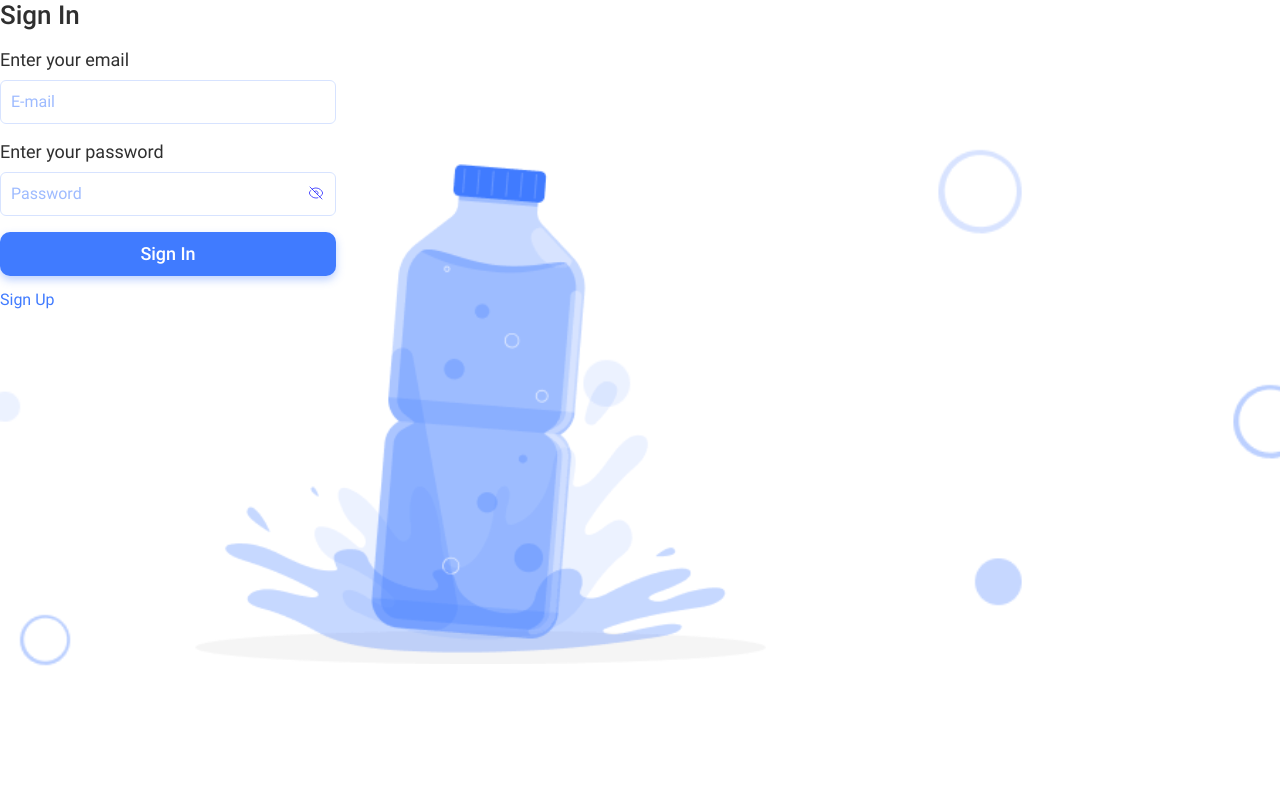
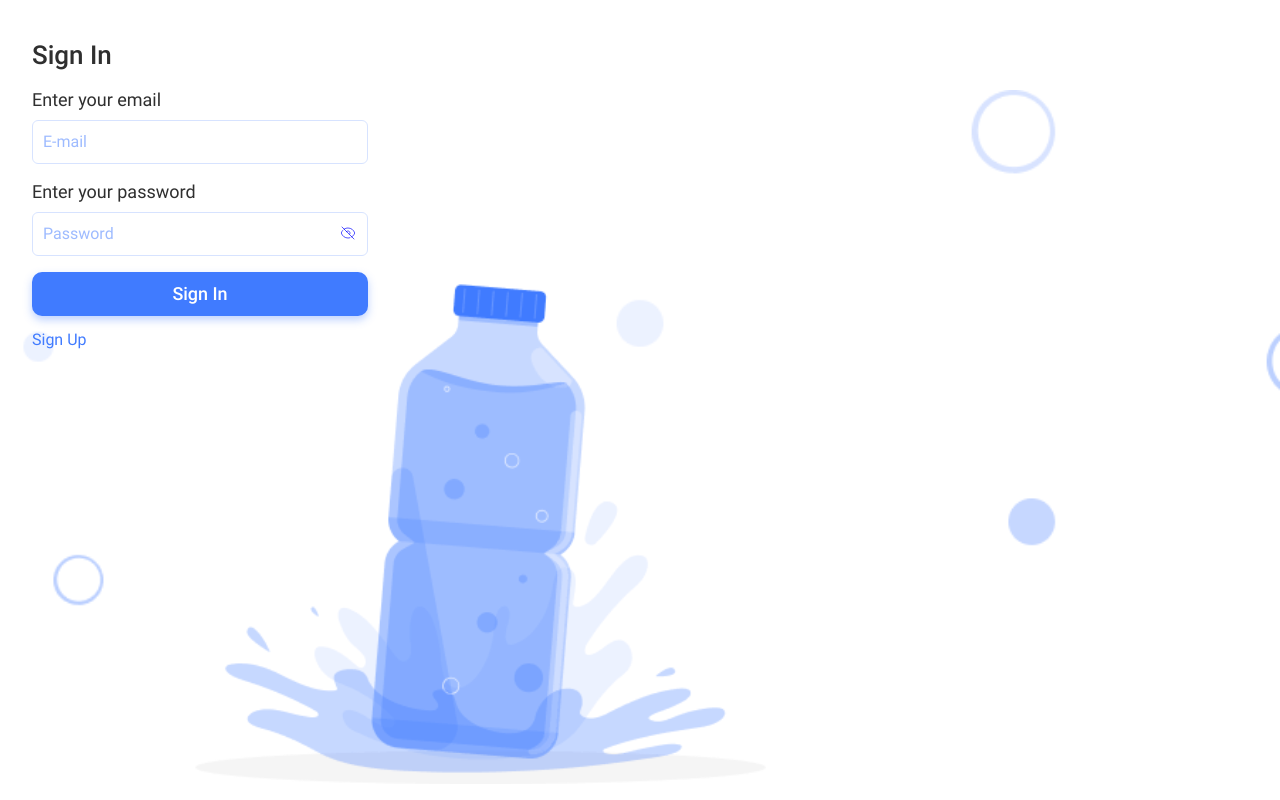
Before and after one commit to OhWellNevermind/water-tracker, a React (Vite) app: page / in a window 1280 px wide. Built offline with nearby package versions, Linux system fonts and the light colour scheme.

Commit message:
final styles

```diff
--- a/src/pages/SignIn/SignIn.jsx
+++ b/src/pages/SignIn/SignIn.jsx
@@ -1,5 +1,4 @@
 import {
-  FormContent,
   SignInForm,
   Label,
   Input,
@@ -38,9 +37,9 @@ export const SignIn = () => {
   return (
     <FormContainer>
       <StyledBackground />
+      <Bottle />
       <SignInForm onSubmit={formik.handleSubmit}>
         <Title>Sign In</Title>
-        <FormContent>
         <Label>Enter your email</Label>
         <Input
           type="email"
@@ -80,11 +79,7 @@ export const SignIn = () => {
               </>
             ) : (
               <>
-                  <HiddenIcon
-                    width={16}
-                    height={16}
-                    stroke={"blue"}
-                  ></HiddenIcon>
+                <HiddenIcon width={16} height={16} stroke={"blue"}></HiddenIcon>
               </>
             )}
           </IconButton>
@@ -92,8 +87,6 @@ export const SignIn = () => {
 
         <SignInButton type="submit">Sign In</SignInButton>
         <Link href="/src/pages/SignUp/SignUp.jsx">Sign Up</Link>
-          <Bottle />
-        </FormContent>
       </SignInForm>
     </FormContainer>
   );
--- a/src/pages/SignIn/SignIn.styled.jsx
+++ b/src/pages/SignIn/SignIn.styled.jsx
@@ -1,54 +1,27 @@
 import styled from "styled-components";
 import { colors } from "../../constants";
 
-export const FormContent = styled.div`
-  display: flex;
-  flex-direction: column;
+export const StyledBackground = styled.div`
+  position: fixed;
+  width: 100%;
+  top: 108px;
+  left: 0;
 
-  /* height: 100vh; */
-`;
-
-export const StyledBackground = styled.div`
-  /* content: ""; */
-  position: fixed;
-  /* top: 154px; */
-  /* top: 51px;
-   */
-  top: 70px;
-  left: 0;
-  width: 100%;
   height: 100vh;
-  /* max-width: 386px; */
   background-image: url("/src/assets/images/mobile/BackgroundElementSignin-min.png");
   background-repeat: no-repeat;
-  /* background: url("/src/assets/images/mobile/BackgroundElementSignin-min.png")
-    center/contain no-repeat; */
   background-size: auto;
-  /* background-position: bottom; */
   z-index: -2;
   @media (min-width: 321px) {
-    /* background-image: url("/src/assets/images/tablet/BackgroundBubblesSignInTabletimin.png"); */
-    /* background-repeat: no-repeat; */
-    /* background: url("/src/assets/images/mobile/BackgroundElementSignin-min.png")
-    center/contain no-repeat; */
     background-size: cover;
-    top: 52px;
-    /* width: 760px; */
   }
   @media (min-width: 768px) {
-    /* background: url("/src/assets/images/tablet/BackgroundBubblesSignInTabletimin.png")
-      center/contain no-repeat; */
-    background-image: url("/src/assets/images/tablet/BackgroundBubblesSignInTabletimin.png");
-    /* background-repeat: no-repeat; */
-    /* background-size: cover; */
-    /* width: 100%; */
-    top: 0;
-    left: 0;
-    /* height: 680px; */
+    background-image: url("/src/assets/images/tablet/BackgroundBubblesHomeTablet-min.png");
+    top: 90px;
+    height: 100%;
   }
   @media (min-width: 1440px) {
     background-image: url("/src/assets/images/desktop/BackgroundBubblesHomeDesktop-min.png");
-    /* background-repeat: no-repeat; */
     background-size: contain;
     top: 70px;
   }
@@ -59,65 +32,42 @@ export const Bottle = styled.div`
     bottom/contain no-repeat;
   z-index: -1;
   position: fixed;
-  bottom: 18px;
-
-  /* top: 51px;  */
-
-  /* left: 50%; */
-  /* margin-right: auto;
-  margin-left: auto; */
-  /* width: 100%; */
-  width: 320px;
-  height: 100vh;
+  top: calc(100% - 225px);
+  left: 50%;
+  transform: translateX(-50%);
+  width: 280px;
+  height: 210px;
   @media (min-width: 768px) {
     background: url("/src/assets/images/tablet/BottleHomeTablet-min.png")
       center/contain no-repeat;
-    top: 116px;
+    top: calc(100% - 564px);
     left: 112px;
     height: 548px;
     width: 736px;
+    transform: translateX(0);
   }
   @media (min-width: 1440px) {
     background: url("/src/assets/images/desktop/BottleForSigninDesktop-min.png")
       center/contain no-repeat;
-    /* top: calc(40px); */
-    margin-bottom: 40px;
     left: -50px;
-    top: 50px;
+    top: calc(100% - 720px);
     height: 680px;
     width: 916px;
   }
 `;
 
 export const SignInForm = styled.form`
-  /* width: 280px;
-   */
-  /* width: calc(100% - 40px); */
-  /* width: 100%; */
-  max-width: 386px;
-  /* padding: 24px 20px; */
-  display: flex;
-  flex-direction: column;
-  justify-content: center;
+  width: 280px;
   margin-left: auto;
   margin-right: auto;
-  /* align-content: center; */
-
-  /* flex-wrap: wrap; */
-  /* align-content: normal; */
   @media (min-width: 768px) {
     margin-left: 0;
-    margin-right: 0;
-    /* width: 336px; */
-    /* padding: 108px 32px 16px; */
-    align-content: start;
+    width: 336px;
   }
   @media (min-width: 1440px) {
-    /* align-content: end; */
-    padding: 162px 0 0 0;
-
-    /* flex-wrap: wrap;
-    /* align-content: end; */
+    margin-left: auto;
+    margin-right: 198px;
+    width: 384px;
   }
 `;
 
@@ -130,6 +80,7 @@ export const Title = styled.h1`
 `;
 
 export const Label = styled.label`
+  display: block;
   margin-bottom: 8px;
   color: ${colors.GRAY};
   font-size: 18px;
@@ -145,11 +96,8 @@ export const Input = styled.input`
 
   color: ${colors.BLUE};
   font-size: 16px;
-  line-height: 1.25; /* 125% */
+  line-height: 1.25;
   width: 280px;
-  /* margin-left: auto;
-  margin-right: auto; */
-  /* max-width: 336px; */
   outline: none;
   &::placeholder {
     color: ${colors.LIGHT_BLUE};
@@ -168,17 +116,25 @@ export const SignInButton = styled.button`
   height: 36px;
   margin-bottom: 16px;
   padding: 8px 30px;
-  width: 280px;
+
   border: none;
   border-radius: 10px;
   color: #fff;
-  font-size: 18px;
-  font-weight: 500;
-  line-height: 1.33;
+
   background-color: ${colors.BLUE};
   box-shadow: 0px 4px 8px 0px rgba(64, 123, 255, 0.34);
 
+  font-size: 16px;
+  font-weight: 500;
+  line-height: 1.25; /* 125% */
+
+  &:active {
+    box-shadow: none;
+  }
   @media (min-width: 768px) {
+    font-size: 18px;
+    font-weight: 500;
+    line-height: 1.33;
     width: 336px;
     height: 44px;
     &:hover {
@@ -187,14 +143,11 @@ export const SignInButton = styled.button`
   }
   @media (min-width: 1440px) {
     width: 386px;
-    &:active {
-      box-shadow: none;
-    }
   }
 `;
 
 export const Link = styled.a`
-  width: 70px;
+  width: 50px;
   text-decoration: none;
   color: ${colors.BLUE};
   &:hover {
@@ -205,10 +158,8 @@ export const Link = styled.a`
 export const IconButton = styled.button`
   position: absolute;
   left: calc(280px - 26px);
-
-  /* left: calc(336px - 30px); */
   top: 13px;
-  background-color: white;
+  background-color: transparent;
   border: none;
   width: 16px;
   height: 16px;
@@ -225,16 +176,15 @@ export const InputContainer = styled.div`
   position: relative;
 `;
 
-export const FormContainer = styled.div`
-  display: flex;
-  justify-content: center;
-  margin-left: auto;
-  margin-right: auto;
+export const FormContainer = styled.main`
+  height: 100vh;
+  @media (min-width: 320px) {
+    padding: 24px 20px;
+  }
   @media (min-width: 768px) {
-    justify-content: start;
+    padding: 40px 32px;
   }
   @media (min-width: 1440px) {
-    justify-content: flex-end;
-    margin-right: 166px;
+    padding: 160px 0 40px 0;
   }
 `;
```
Lines whose indentation alone changed are shown as unchanged.
